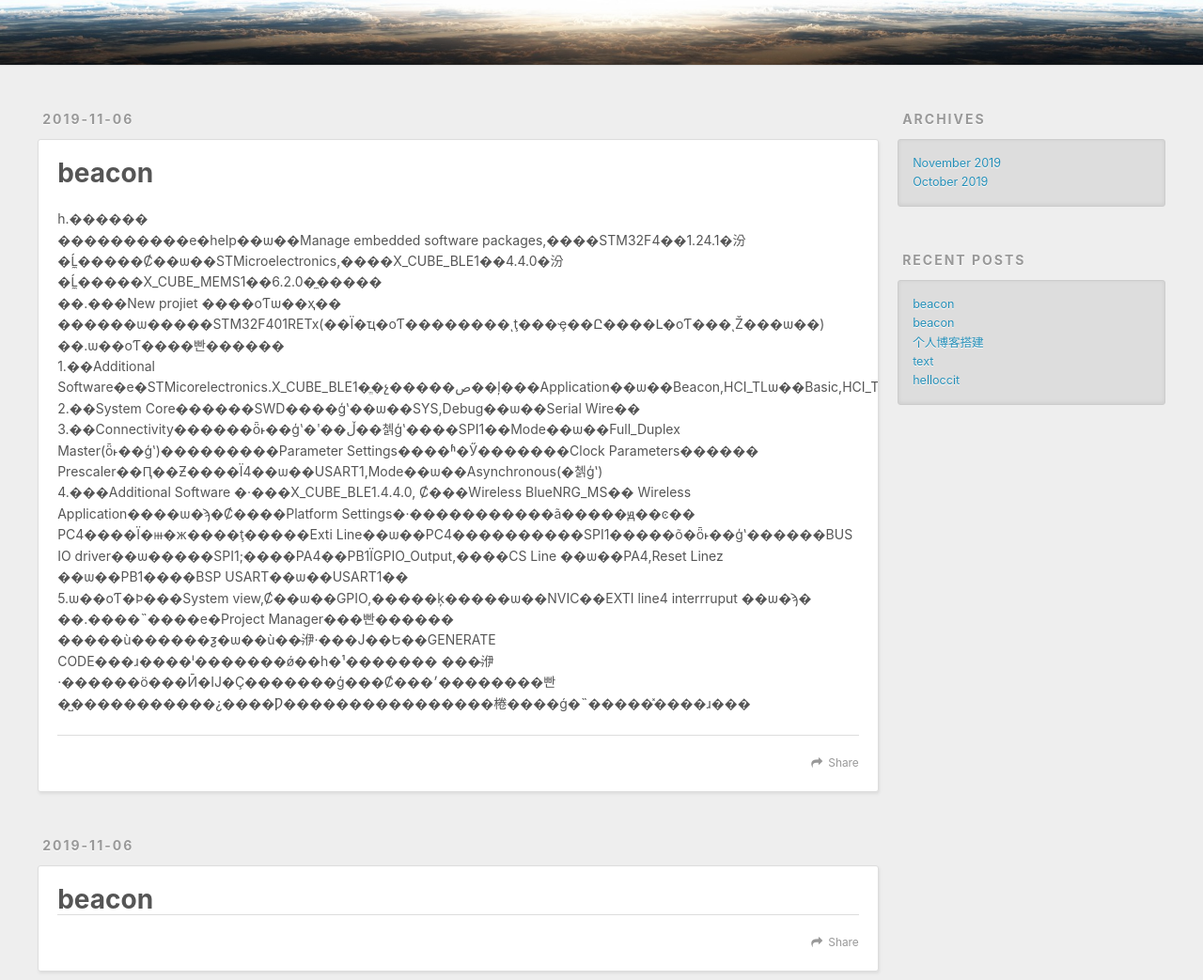
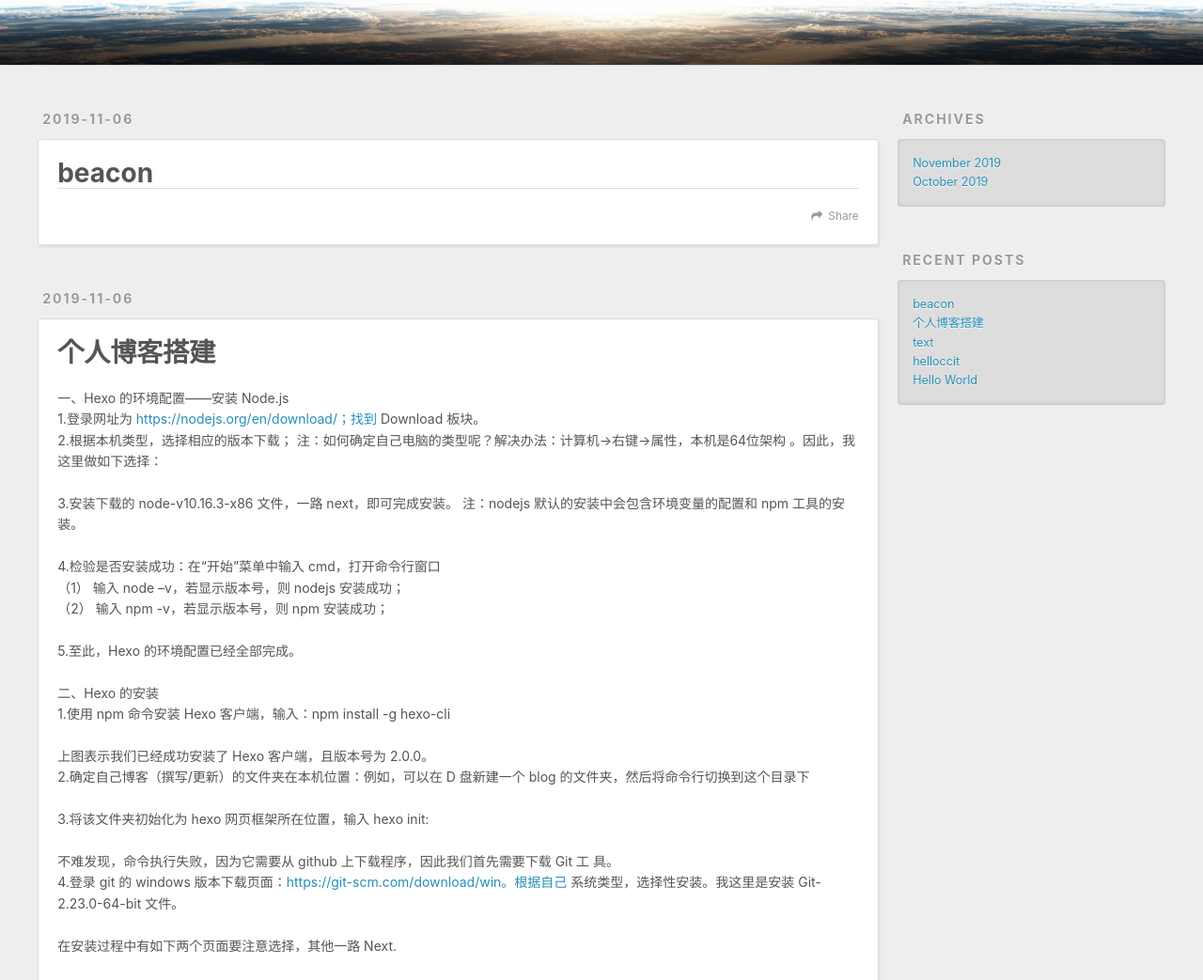
Before and after one commit to CCIT18081430504/CCIT18081430504, a plain HTML site: page index.html in a window 1280 px wide. Shown: the part 231-1274 px from the top of the page at 94% size. Drawn offline with nearby package versions, Linux system fonts and the light colour scheme.

Commit message:
Site updated: 2019-11-06 20:10:30

```diff
--- a/index.html
+++ b/index.html
@@ -61,47 +61,10 @@
       <div class="outer">
         <section id="main">
 
-    <article id="post-beacon-1" class="article article-type-post" itemscope itemprop="blogPost">
-  <div class="article-meta">
-    <a href="/2019/11/06/beacon-1/" class="article-date">
-  <time datetime="2019-11-06T12:05:52.000Z" itemprop="datePublished">2019-11-06</time>
-</a>
-
-  </div>
-  <div class="article-inner">
-
-
-      <header class="article-header">
-
-
-    <h1 itemprop="name">
-      <a class="article-title" href="/2019/11/06/beacon-1/">beacon</a>
-    </h1>
-
-
-      </header>
-
-    <div class="article-entry" itemprop="articleBody">
-
-        <p>һ.������<br>����������е�help��ѡ��Manage embedded software packages,����STM32F4��1.24.1�汾�Ĺ̼�����Ȼ��ѡ��STMicroelectronics,����X_CUBE_BLE1��4.4.0�汾�Ĺ̼�����X_CUBE_MEMS1��6.2.0�̼�����<br>��.���New projiet ����оƬѡ��ҳ��<br>������ѡ�����STM32F401RETx(��Ϊ�ҵ�оƬ��������ͺţ���ҿ��Ը����Լ�оƬ���ͺŽ���ѡ��)<br>��.ѡ��оƬ����빤������<br>1.��Additional Software�е�STMicorelectronics.X_CUBE_BLE1�ֱ�չ�����ص��ļ���Application��ѡ��Beacon,HCI_TLѡ��Basic,HCI_TL_INTERFACEѡ��UserBoard��ͼƬ����<br>2.��System Core������SWD����ģʽ��ѡ��SYS,Debug��ѡ��Serial Wire��<br>3.��Connectivity������ȫ˫��ģʽ�ʹ��ڵ��첽ģʽ����SPI1��Mode��ѡ��Full_Duplex Master(ȫ˫��ģʽ)���������Parameter Settings����ʱ�Ӳ�������Clock Parameters������ Prescaler��Ԥ��Ƶ����Ϊ4��ѡ��USART1,Mode��ѡ��Asynchronous(�첽ģʽ)<br>4.���Additional Software �·���X_CUBE_BLE1.4.4.0, Ȼ���Wireless BlueNRG_MS�� Wireless Application����ѡ�ϡ�Ȼ����Platform Settings�·�����������ã�����ԭ��ͼ�� PC4����Ϊ�ⲿ�ж����ţ�����Exti Line��ѡ��PC4����������SPI1�����õ�ȫ˫��ģʽ������BUS IO driver��ѡ�����SPI1;����PA4��PB1ΪGPIO_Output,����CS Line ��ѡ��PA4,Reset Linez ��ѡ��PB1����BSP USART��ѡ��USART1��<br>5.ѡ��оƬ�Ϸ���System view,Ȼ��ѡ��GPIO,�����ķ�����ѡ��NVIC��EXTI line4 interrruput ��ѡ�ϡ�<br>��.����˵����е�Project Manager���빤������<br>�����ù������ƺ�ѡ��ù��̴洢·���Ϳ��Ե��GENERATE CODE���ɹ����ˡ�������ǿ��һ�¹������� ���̴洢·������ö���Ӣ�Ĳ�Ҫ�������ģ���Ȼ���׳��������빤�̺�����������¿����Ƿ����������������棬����ǵ�˵�����̽����ɹ���</p>
-
-
-    </div>
-    <footer class="article-footer">
-      <a data-url="http://yoursite.com/2019/11/06/beacon-1/" data-id="ck2n8lcv90000m4uhd98pggtq" class="article-share-link">Share</a>
-
-
-    </footer>
-  </div>
-
-</article>
-
-
-
     <article id="post-beacon" class="article article-type-post" itemscope itemprop="blogPost">
   <div class="article-meta">
     <a href="/2019/11/06/beacon/" class="article-date">
-  <time datetime="2019-11-06T11:55:52.000Z" itemprop="datePublished">2019-11-06</time>
+  <time datetime="2019-11-06T12:08:59.000Z" itemprop="datePublished">2019-11-06</time>
 </a>
 
   </div>
@@ -124,7 +87,7 @@
 
     </div>
     <footer class="article-footer">
-      <a data-url="http://yoursite.com/2019/11/06/beacon/" data-id="ck2n8lcvh0002m4uhen3o2n4w" class="article-share-link">Share</a>
+      <a data-url="http://yoursite.com/2019/11/06/beacon/" data-id="ck2n8q4np00006guheilk76tl" class="article-share-link">Share</a>
 
 
     </footer>
@@ -191,7 +154,7 @@
 
     </div>
     <footer class="article-footer">
-      <a data-url="http://yoursite.com/2019/11/06/%E4%B8%AA%E4%BA%BA%E5%8D%9A%E5%AE%A2%E6%90%AD%E5%BB%BA/" data-id="ck2n8lcvl0005m4uh8af30552" class="article-share-link">Share</a>
+      <a data-url="http://yoursite.com/2019/11/06/%E4%B8%AA%E4%BA%BA%E5%8D%9A%E5%AE%A2%E6%90%AD%E5%BB%BA/" data-id="ck2n8q4nx00036guhf7q48rg0" class="article-share-link">Share</a>
 
 
     </footer>
@@ -227,7 +190,7 @@
 
     </div>
     <footer class="article-footer">
-      <a data-url="http://yoursite.com/2019/11/06/text/" data-id="ck2n8lcvk0004m4uhg2j79t91" class="article-share-link">Share</a>
+      <a data-url="http://yoursite.com/2019/11/06/text/" data-id="ck2n8q4ny00046guhcz620c8y" class="article-share-link">Share</a>
 
 
     </footer>
@@ -267,7 +230,7 @@
 
     </div>
     <footer class="article-footer">
-      <a data-url="http://yoursite.com/2019/10/31/helloccit/" data-id="ck2n8lcvf0001m4uh07np6yq6" class="article-share-link">Share</a>
+      <a data-url="http://yoursite.com/2019/10/31/helloccit/" data-id="ck2n8q4nu00016guhbwgycab9" class="article-share-link">Share</a>
 
 
     </footer>
@@ -316,7 +279,7 @@
 
     </div>
     <footer class="article-footer">
-      <a data-url="http://yoursite.com/2019/10/24/hello-world/" data-id="ck2n8lcvj0003m4uhedswew55" class="article-share-link">Share</a>
+      <a data-url="http://yoursite.com/2019/10/24/hello-world/" data-id="ck2n8q4nw00026guh9flc1eqj" class="article-share-link">Share</a>
 
 
     </footer>
@@ -357,10 +320,6 @@
       <ul>
 
           <li>
-            <a href="/2019/11/06/beacon-1/">beacon</a>
-          </li>
-
-          <li>
             <a href="/2019/11/06/beacon/">beacon</a>
           </li>
 
@@ -374,6 +333,10 @@
 
           <li>
             <a href="/2019/10/31/helloccit/">helloccit</a>
+          </li>
+
+          <li>
+            <a href="/2019/10/24/hello-world/">Hello World</a>
           </li>
 
       </ul>
```
Also changed, not shown: 2019/10/24/hello-world/index.html (+5 -5 lines), 2019/10/31/helloccit/index.html (+5 -5 lines), 2019/11/06/beacon/index.html (+7 -16 lines), 2019/11/06/text/index.html (+5 -5 lines), 2019/11/06/个人博客搭建/index.html (+5 -5 lines), archives/2019/10/index.html (+4 -4 lines), archives/2019/11/index.html (+5 -24 lines), archives/2019/index.html (+5 -24 lines), archives/index.html (+5 -24 lines).
